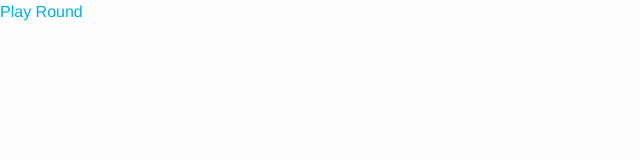
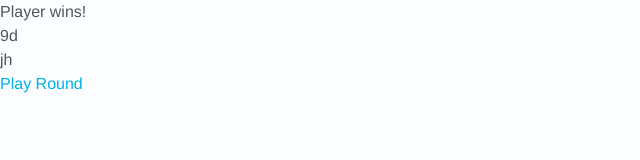
Before and after one commit to caressingbeast/blackjack, a plain HTML site: page index.html in a window 1280 px wide. Both pictures are taken after a click on the link "Play Round". Shown: the whole page, without its empty margins (0-640 px from the left). Drawn offline with Linux system fonts and the light colour scheme.

Commit message:
Random stuff

```diff
--- a/index.html
+++ b/index.html
@@ -5,11 +5,22 @@
 		<meta name="viewport" content="width=device-width, initial-scale=1">
 	</head>
 	<body>
-		<div class="dealer-cards"></div>
-		<div class="player-cards"></div>
+		<div class="outcome"></div>
+		<div class="dealer-cards">
+			<div class="remaining-cards"></div>
+			<div class="dealt-cards"></div>
+		</div>
+		<div class="player-cards">
+			<div class="remaining-cards"></div>
+			<div class="dealt-cards"></div>
+		</div>
 		<div class="player-controls">
 			<a class="play-round" href="#">Play Round</a>
 		</div>
+
+		<script id="card-tmpl" type="text/x-handlebars-template">
+			<div>{{this.rank}}{{this.suit}}</div>
+		</script>
 	</body>
 	<script src="lib/jquery-v2.1.4-min.js" type="text/javascript"></script>
 	<script src="lib/handlebars-v3.0.3.js" type="text/javascript"></script>
--- a/js/war.js
+++ b/js/war.js
@@ -21,9 +21,11 @@
       _this.player = [];
 
       // cache DOM elements
-      _this.$dealer = $('.dealer-cards');
-      _this.$player = $('.player-cards');
+      _this.$outcome = $('.outcome');
+      _this.$dealer = $('.dealer-cards .dealt-cards');
+      _this.$player = $('.player-cards .dealt-cards');
       _this.$controls = $('.player-controls');
+      _this.$template = Handlebars.compile($('#card-tmpl').html());
 
       // set up cards
       _this.ranks = ['a', 2, 3, 4, 5, 6, 7, 8, 9, 10, 'j', 'q', 'k'];
@@ -73,12 +75,12 @@
 
         if (player) {
           _this.player.push(_this.cards[i]);
-          dealer = true;
-          player = false;
+          dealer = !dealer;
+          player = !player;
         } else {
           _this.dealer.push(_this.cards[i]);
-          dealer = false;
-          player = true;
+          dealer = !dealer;
+          player = !player;
         }
       }
     },
@@ -107,12 +109,12 @@
       // output player info
       var pCard = _this.player.shift();
       _this.board.player.push(pCard);
-      _this.$player.html(pCard);
+      _this.$player.html(_this.$template(pCard));
 
       // output dealer info
       var dCard = _this.dealer.shift();
       _this.board.dealer.push(dCard);
-      _this.$dealer.html(dCard);
+      _this.$dealer.html(_this.$template(dCard));
 
       _this.scoreRound();
     },
@@ -135,12 +137,12 @@
       var array = _this.board.player.concat(_this.board.dealer);
 
       if (dScore > pScore) {
-        console.log('Dealer wins!');
+        _this.$outcome.text('Dealer wins!');
         _this.dealer.concat(_this.shuffleDeck(3, array));
         return;
       }
 
-      console.log('Player wins!');
+      _this.$outcome.text('Player wins!');
       _this.player.concat(_this.shuffleDeck(3, array));
     },
 
@@ -172,6 +174,9 @@
         player: _this.dealer.splice(0, 4).pop()
       };
 
+      _this.$player.append(_this.$template(scores.player));
+      _this.$dealer.append(_this.$template(scores.dealer));
+
       _this.scoreRound(scores);
     }
   };
```
